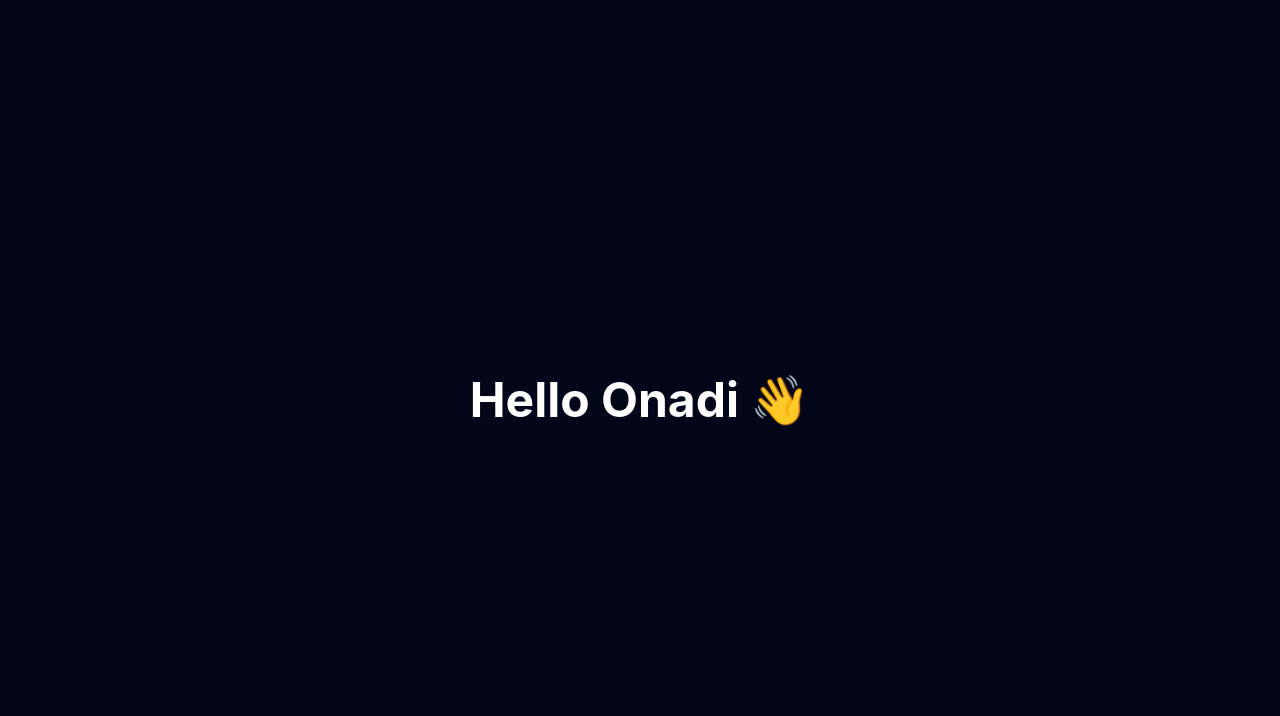
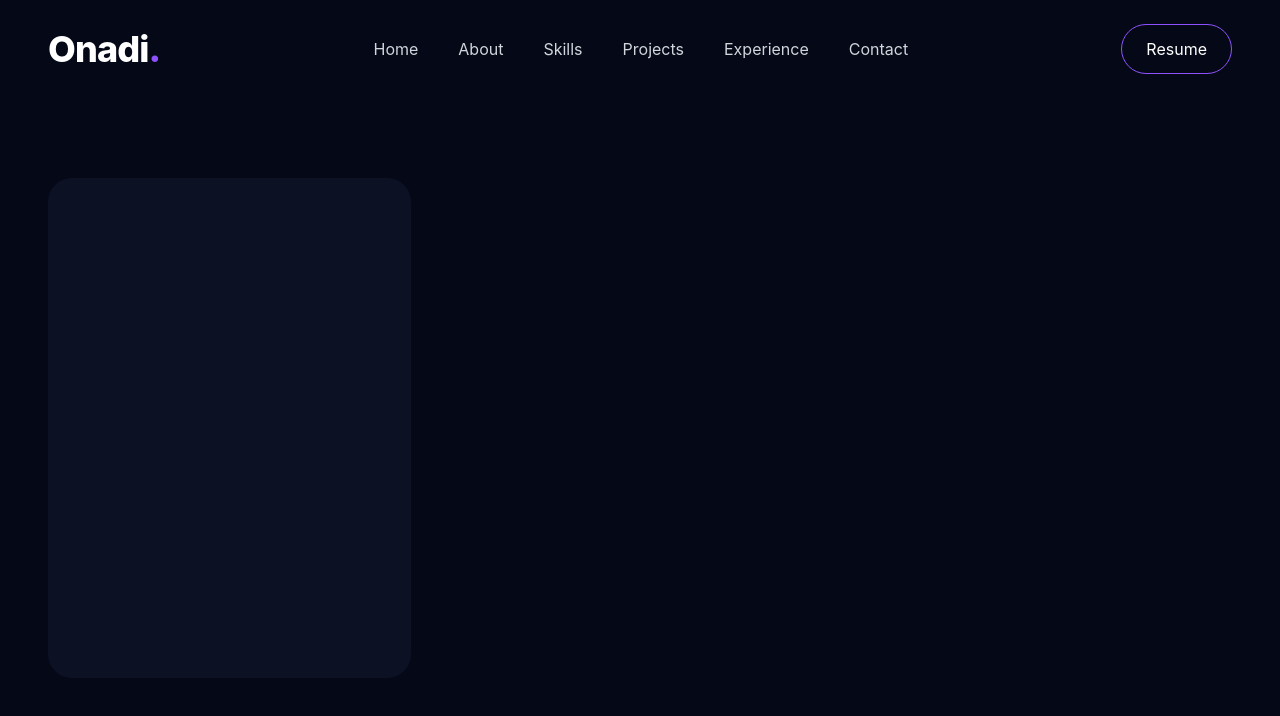
Before and after one commit to IT25104032/Onadi-Developer-Portfolio, a React (Vite) app: page / in a window 1280 px wide. Shown: the top 716 px of the page. Built offline with nearby package versions, Linux system fonts and the light colour scheme.

Commit message:
Initial hero section done

```diff
--- a/src/App.jsx
+++ b/src/App.jsx
@@ -1,9 +1,11 @@
+import Navbar from "./components/Navbar";
+import Hero from "./components/Hero";
+
 function App() {
   return (
-    <div className="min-h-screen bg-slate-950 flex items-center justify-center">
-      <h1 className="text-5xl font-bold text-white">
-        Hello Onadi 👋
-      </h1>
+    <div className="min-h-screen bg-[#050816]">
+      <Navbar />
+      <Hero />
     </div>
   );
 }
--- a/src/components/Hero.jsx
+++ b/src/components/Hero.jsx
@@ -0,0 +1,20 @@
+function Hero() {
+  return (
+    <section className="px-12 mt-20">
+      <div className="grid grid-cols-3 gap-12">
+
+        <div className="bg-[#0D1124] rounded-3xl h-[500px]">
+        </div>
+
+        <div className="flex flex-col justify-center">
+        </div>
+
+        <div className="flex justify-center items-center">
+        </div>
+
+      </div>
+    </section>
+  );
+}
+
+export default Hero;
--- a/src/components/Navbar.jsx
+++ b/src/components/Navbar.jsx
@@ -0,0 +1,27 @@
+function Navbar() {
+  return (
+    <nav className="w-full flex justify-between items-center px-12 py-6">
+      {/* Logo */}
+      <h1 className="text-4xl font-extrabold text-white tracking-tight">
+        Onadi<span className="text-violet-500">.</span>
+      </h1>
+
+      {/* Navigation Links */}
+      <ul className="flex gap-10 text-gray-300">
+        <li className="hover:text-violet-400 cursor-pointer">Home</li>
+        <li className="hover:text-violet-400 cursor-pointer">About</li>
+        <li className="hover:text-violet-400 cursor-pointer">Skills</li>
+        <li className="hover:text-violet-400 cursor-pointer">Projects</li>
+        <li className="hover:text-violet-400 cursor-pointer">Experience</li>
+        <li className="hover:text-violet-400 cursor-pointer">Contact</li>
+      </ul>
+
+      {/* Resume Button */}
+      <button className="border border-violet-500 px-6 py-3 rounded-full text-white hover:bg-violet-600 transition">
+        Resume
+      </button>
+    </nav>
+  );
+}
+
+export default Navbar;
```
